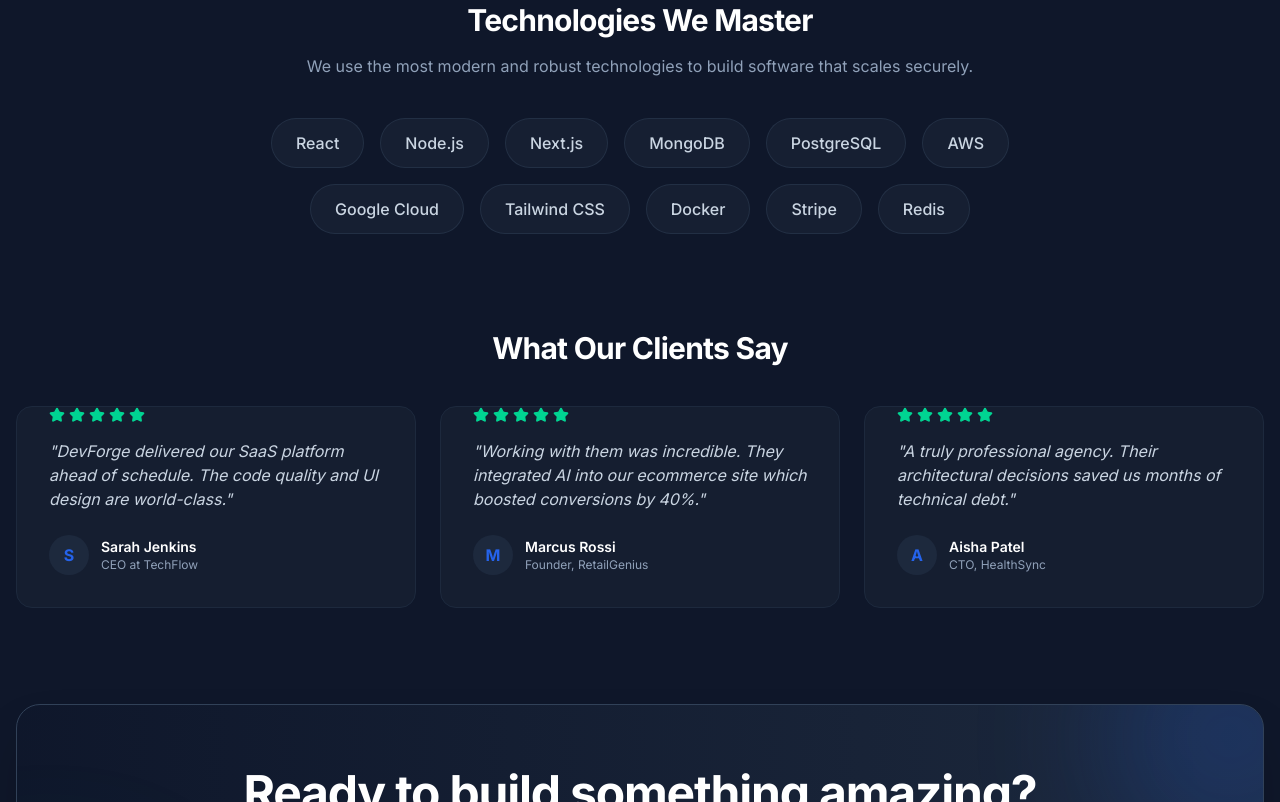
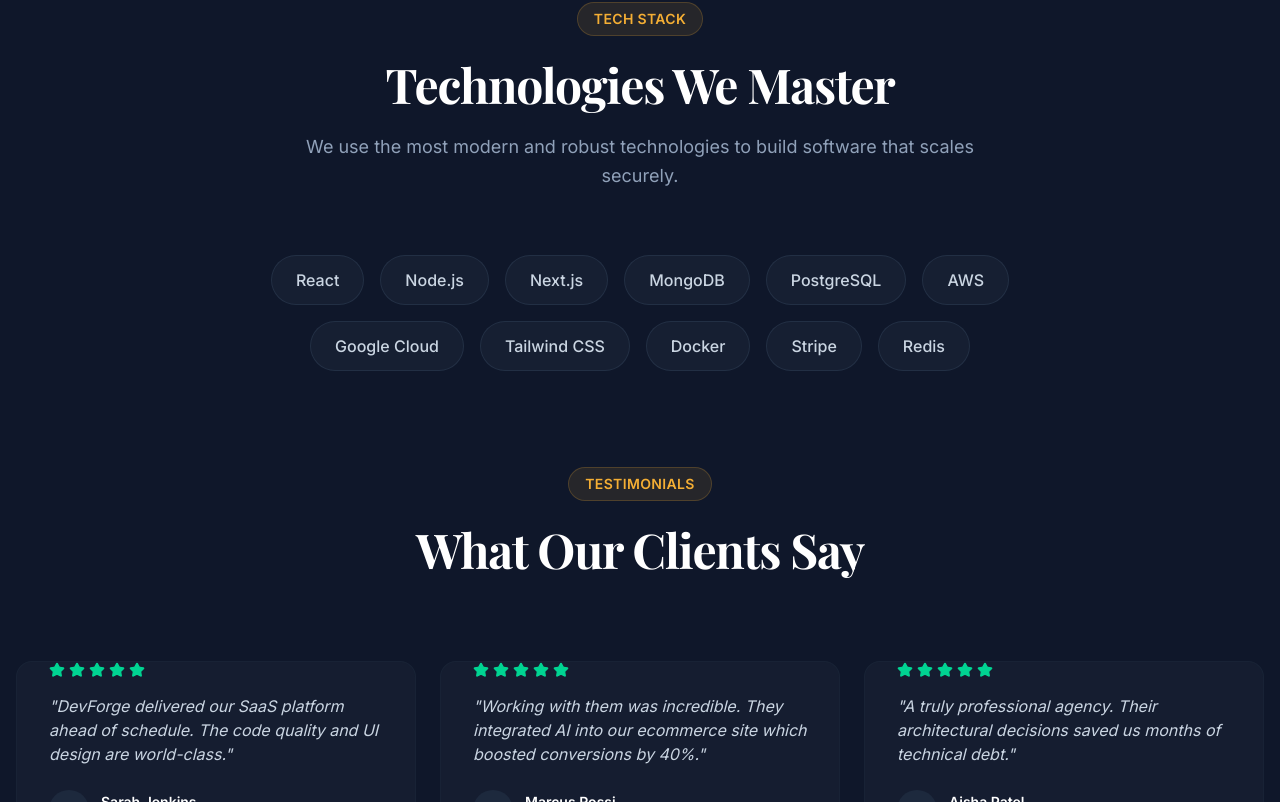
Before and after one commit to nzaman7878/DevForge_Innovations, a React app in the folder frontend/: page / in a window 1280 px wide. Shown: the part 1338-2140 px from the top of the page. Built offline with nearby package versions, Linux system fonts and the light colour scheme; no server answers; the HTML template or start-up script is replaced by a standard one.

Commit message:
design: add display font pairing for headlines design: expand color token system with accent and highlight colors ux: add active-state micro-interactions to button component ux: enhance card hover with shadow depth and border reveal refactor: create reusable SectionHeader component

```diff
--- a/frontend/src/components/ui/Button.jsx
+++ b/frontend/src/components/ui/Button.jsx
@@ -7,7 +7,7 @@ export default function Button({
   className = '',
   ...props
 }) {
-  const baseStyles = 'inline-flex items-center justify-center rounded-lg font-medium transition-all focus:outline-none focus:ring-2 focus:ring-offset-2 focus:ring-offset-surface focus:ring-primary disabled:opacity-50 disabled:cursor-not-allowed';
+  const baseStyles = 'inline-flex items-center justify-center rounded-lg font-medium transition-all duration-150 active:scale-[0.97] disabled:active:scale-100 focus:outline-none focus:ring-2 focus:ring-offset-2 focus:ring-offset-surface focus:ring-primary disabled:opacity-50 disabled:cursor-not-allowed';
 
   const variants = {
     primary: 'bg-primary hover:bg-primary-hover text-white shadow-lg shadow-primary/20',
--- a/frontend/src/components/ui/Card.jsx
+++ b/frontend/src/components/ui/Card.jsx
@@ -1,11 +1,11 @@
 import React from 'react';
 
 export default function Card({ children, className = '', hover = false, ...props }) {
-  const hoverStyles = hover ? 'hover:-translate-y-1 hover:border-slate-600 transition-all duration-300' : '';
+  const hoverStyles = hover ? 'hover:-translate-y-1 hover:border-slate-700 hover:shadow-xl hover:shadow-primary/5 transition-all duration-300 ease-out' : '';
 
   return (
     <div
-      className={`bg-surface border border-slate-800 rounded-2xl overflow-hidden ${hoverStyles} ${className}`}
+      className={`bg-surface border border-slate-800/50 rounded-2xl overflow-hidden ${hoverStyles} ${className}`}
       {...props}
     >
       {children}
--- /dev/null
+++ b/frontend/src/components/ui/SectionHeader.jsx
@@ -0,0 +1,33 @@
+import React from 'react';
+
+export default function SectionHeader({
+  title,
+  subtitle,
+  alignment = 'center',
+  badge = null,
+  className = '',
+  isMainHeading = false
+}) {
+  const alignments = {
+    center: 'text-center mx-auto items-center',
+    left: 'text-left items-start',
+  };
+
+  const HeadingTag = isMainHeading ? 'h1' : 'h2';
+
+  return (
+    <div className={`flex flex-col max-w-3xl mb-16 ${alignments[alignment]} ${className}`}>
+      {badge && (
+        <span className="bg-highlight/10 text-highlight px-4 py-1.5 rounded-full text-sm font-semibold tracking-wide uppercase mb-6 inline-block border border-highlight/20">
+          {badge}
+        </span>
+      )}
+      <HeadingTag className="text-4xl md:text-5xl mb-6">{title}</HeadingTag>
+      {subtitle && (
+        <p className="text-lg text-slate-400 leading-relaxed max-w-2xl">
+          {subtitle}
+        </p>
+      )}
+    </div>
+  );
+}
--- a/frontend/src/index.css
+++ b/frontend/src/index.css
@@ -1,10 +1,13 @@
-@import url('https://fonts.googleapis.com/css2?family=Inter:wght@400;500;600;700;800&display=swap');
+@import url('https://fonts.googleapis.com/css2?family=Inter:wght@400;500;600;700;800&family=Playfair+Display:wght@400;500;600;700;800&display=swap');
 @import "tailwindcss";
 @plugin "@tailwindcss/typography";
 
 @theme {
-  --color-primary: #2563eb;
-  --color-primary-hover: #1d4ed8;
+  --color-primary: hsl(220, 80%, 56%);
+  --color-primary-hover: hsl(220, 80%, 46%);
+  --color-accent: hsl(165, 60%, 45%);
+  --color-highlight: hsl(38, 90%, 58%);
+
   --color-surface-base: #000000;
   --color-surface: #0f172a;
   --color-surface-elevated: #1e293b;
@@ -12,6 +15,7 @@
   --color-on-surface-muted: #94a3b8;
 
   --font-sans: "Inter", sans-serif;
+  --font-display: "Playfair Display", serif;
   --radius-md: 8px;
   --radius-lg: 16px;
 }
@@ -22,7 +26,12 @@
     font-family: var(--font-sans);
   }
 
-  h1, h2, h3, h4, h5, h6 {
+  h1, h2 {
+    @apply font-bold tracking-tight text-white;
+    font-family: var(--font-display);
+  }
+
+  h3, h4, h5, h6 {
     @apply font-bold tracking-tight text-white;
   }
 }
--- a/frontend/src/pages/About.jsx
+++ b/frontend/src/pages/About.jsx
@@ -1,17 +1,18 @@
 import React from 'react';
 import { Target, Users, Award } from 'lucide-react';
 import SEO from '../components/ui/SEO';
+import SectionHeader from '../components/ui/SectionHeader';
 
 export default function About() {
   return (
     <div className="py-12 px-4">
       <SEO title="About Us" description="We are a team of passionate engineers, designers, and product strategists." />
-      <div className="text-center max-w-3xl mx-auto mb-16">
-        <h1 className="text-4xl md:text-5xl font-bold mb-6">About DevForge</h1>
-        <p className="text-lg text-slate-400">
-          We are a team of passionate engineers, designers, and product strategists dedicated to crafting exceptional digital experiences.
-        </p>
-      </div>
+      <SectionHeader
+        title="About DevForge"
+        subtitle="We are a team of passionate engineers, designers, and product strategists dedicated to crafting exceptional digital experiences."
+        badge="Our Story"
+        isMainHeading={true}
+      />
 
       <div className="grid grid-cols-1 lg:grid-cols-2 gap-16 items-center mb-24">
         <div>
--- a/frontend/src/pages/Blog.jsx
+++ b/frontend/src/pages/Blog.jsx
@@ -3,6 +3,7 @@ import { Link } from 'react-router-dom';
 import axios from 'axios';
 import Card, { CardContent } from '../components/ui/Card';
 import { CardSkeleton, PageSkeleton } from '../components/ui/Skeleton';
+import SectionHeader from '../components/ui/SectionHeader';
 import { Calendar, User } from 'lucide-react';
 import SEO from '../components/ui/SEO';
 
@@ -27,12 +28,12 @@ export default function Blog() {
   return (
     <div className="py-12 px-4">
       <SEO title="Insights & Engineering" description="Thoughts on software development, digital strategy, and the future of technology." />
-      <div className="text-center max-w-3xl mx-auto mb-16">
-        <h1 className="text-4xl md:text-5xl font-bold mb-6">Insights & Engineering</h1>
-        <p className="text-lg text-slate-400">
-          Thoughts on software development, digital strategy, and the future of technology from the DevForge team.
-        </p>
-      </div>
+      <SectionHeader
+        title="Insights & Engineering"
+        subtitle="Thoughts on software development, digital strategy, and the future of technology from the DevForge team."
+        badge="Journal"
+        isMainHeading={true}
+      />
 
       {loading ? (
         <PageSkeleton className="grid grid-cols-1 md:grid-cols-2 lg:grid-cols-3 gap-8 max-w-7xl mx-auto">
--- a/frontend/src/pages/Home.jsx
+++ b/frontend/src/pages/Home.jsx
@@ -1,6 +1,7 @@
 import React, { useState, useEffect } from 'react';
 import { Link } from 'react-router-dom';
-import { ArrowRight, Code, Smartphone, Zap, Star, Users, CheckCircle, Globe } from 'lucide-react';
+import { ArrowRight, Code, Database, Globe, Zap, CheckCircle2, ChevronRight, BarChart3, Users, Layout, Star, Smartphone, CheckCircle } from 'lucide-react';
+import SectionHeader from '../components/ui/SectionHeader';
 import Button from '../components/ui/Button';
 import Card, { CardContent } from '../components/ui/Card';
 import SEO from '../components/ui/SEO';
@@ -106,8 +107,11 @@ export default function Home() {
 
       {/* Technologies Section */}
       <section className="px-4 text-center">
-        <h2 className="text-3xl font-bold mb-4">Technologies We Master</h2>
-        <p className="text-slate-400 mb-10 max-w-2xl mx-auto">We use the most modern and robust technologies to build software that scales securely.</p>
+        <SectionHeader
+          title="Technologies We Master"
+          subtitle="We use the most modern and robust technologies to build software that scales securely."
+          badge="Tech Stack"
+        />
         <div className="flex flex-wrap justify-center gap-4 max-w-4xl mx-auto">
           {['React', 'Node.js', 'Next.js', 'MongoDB', 'PostgreSQL', 'AWS', 'Google Cloud', 'Tailwind CSS', 'Docker', 'Stripe', 'Redis'].map(tech => (
             <div key={tech} className="px-6 py-3 bg-surface-elevated/50 border border-slate-700/50 rounded-full text-slate-300 font-medium hover:bg-slate-800 hover:text-primary transition-colors cursor-default">
@@ -119,7 +123,10 @@ export default function Home() {
 
       {/* Testimonials Section */}
       <section className="px-4">
-        <h2 className="text-3xl font-bold mb-10 text-center">What Our Clients Say</h2>
+        <SectionHeader
+          title="What Our Clients Say"
+          badge="Testimonials"
+        />
         <div className="grid grid-cols-1 md:grid-cols-3 gap-6">
           {[
             { name: "Sarah Jenkins", role: "CEO at TechFlow", quote: "DevForge delivered our SaaS platform ahead of schedule. The code quality and UI design are world-class." },
--- a/frontend/src/pages/Portfolio.jsx
+++ b/frontend/src/pages/Portfolio.jsx
@@ -2,6 +2,7 @@ import React, { useState, useEffect } from 'react';
 import axios from 'axios';
 import Card, { CardContent } from '../components/ui/Card';
 import { CardSkeleton, PageSkeleton } from '../components/ui/Skeleton';
+import SectionHeader from '../components/ui/SectionHeader';
 import { ExternalLink, GitBranch } from 'lucide-react';
 import SEO from '../components/ui/SEO';
 
@@ -33,12 +34,12 @@ export default function Portfolio() {
   return (
     <div className="py-12 px-4">
       <SEO title="Our Portfolio" description="Explore our recent projects and see how we've helped businesses transform their digital presence." />
-      <div className="text-center max-w-3xl mx-auto mb-12">
-        <h1 className="text-4xl md:text-5xl font-bold mb-6">Our Work</h1>
-        <p className="text-lg text-slate-400">
-          Explore our recent projects and see how we've helped businesses transform their digital presence.
-        </p>
-      </div>
+      <SectionHeader
+        title="Our Work"
+        subtitle="Explore our recent projects and see how we've helped businesses transform their digital presence."
+        badge="Case Studies"
+        isMainHeading={true}
+      />
 
       {/* Filter Bar */}
       <div className="flex flex-wrap justify-center gap-3 mb-12">
--- a/frontend/src/pages/Services.jsx
+++ b/frontend/src/pages/Services.jsx
@@ -1,6 +1,7 @@
 import React from 'react';
 import { Code, Smartphone, Database, Globe, Cloud, Bot } from 'lucide-react';
-import Card, { CardContent } from '../components/ui/Card';
+import Card, { CardHeader, CardContent } from '../components/ui/Card';
+import SectionHeader from '../components/ui/SectionHeader';
 import SEO from '../components/ui/SEO';
 
 export default function Services() {
@@ -40,12 +41,12 @@ export default function Services() {
   return (
     <div className="py-12 px-4">
       <SEO title="Our Services" description="End-to-end software development services tailored to your business needs." />
-      <div className="text-center max-w-3xl mx-auto mb-16">
-        <h1 className="text-4xl md:text-5xl font-bold mb-6">Our Services</h1>
-        <p className="text-lg text-slate-400">
-          End-to-end software development services tailored to your business needs. We handle everything from concept to deployment.
-        </p>
-      </div>
+      <SectionHeader
+        title="Our Services"
+        subtitle="End-to-end software development services tailored to your business needs. We handle everything from concept to deployment."
+        badge="Expertise"
+        isMainHeading={true}
+      />
 
       <div className="grid grid-cols-1 md:grid-cols-2 lg:grid-cols-3 gap-6">
         {services.map((service, idx) => (
```
Also changed, not shown: frontend/src/pages/Pricing.jsx (+7 -8 lines).
